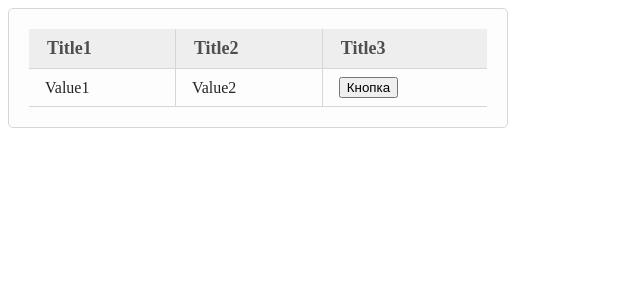
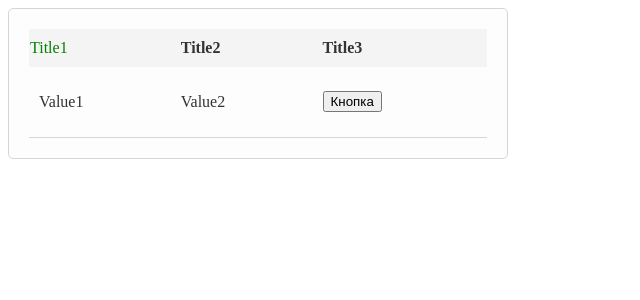
Before and after one commit to Erlinvig/vue-components-library, a Vue app: page / in a window 1280 px wide. Shown: the top 300 px of the page, without its empty margins (0-640 px from the left). Built offline with nearby package versions, Linux system fonts and the light colour scheme.

Commit message:
feat(ui): v-table v-0-5

```diff
--- a/src/components/library/Table/cell.class.js
+++ /dev/null
@@ -1,24 +0,0 @@
-import {UIElement} from '../uielement.class'
-
-export class Cell extends UIElement {
-    constructor() {
-        super();
-        this.value = null;
-        this.component = null;
-    }
-
-    init(cell) {
-        if (cell.style) {
-            cell.style.forEach((style) => {
-                this.style[style.name] = style.value;
-            });
-        }
-
-        if (cell.value) {
-            this.value = cell.value;
-        }
-        if (cell.component) {
-            this.component = cell.component;
-        }
-    }
-}
--- /dev/null
+++ b/src/components/library/Table/cell.vue
@@ -0,0 +1,50 @@
+<template>
+    <td
+            :style="getStyle"
+    >
+        <div v-if="cell.value">
+            <div>{{cell.value}}</div>
+        </div>
+        <div v-if="cell.component">
+            <div :is="cell.component"> </div>
+        </div>
+    </td>
+</template>
+
+<script>
+    export default {
+        props: {
+            cell: Object,
+            styleCellFromTable: Array,
+            styleCellFromRow: Array
+        },
+        data() {
+            return {
+                style: {}
+            }
+        },
+        computed: {
+            getStyle() {
+                if (this.styleCellFromTable && this.cell.isStyleFromTable !== false) {
+                    this.styleCellFromTable.forEach(style => {
+                        this.style[style.name] = style.value;
+                    })
+                }
+
+                if (this.styleCellFromRow && this.cell.isStyleFromRow !== false) {
+                    this.styleCellFromRow.forEach(style => {
+                        this.style[style.name] = style.value;
+                    })
+                }
+
+                if (this.cell.style) {
+                    this.cell.style.forEach(style => {
+                        this.style[style.name] = style.value;
+                    })
+                }
+
+                return this.style
+            }
+        }
+    }
+</script>
--- a/src/components/library/Table/row.class.js
+++ /dev/null
@@ -1,23 +0,0 @@
-import {UIElement} from '../uielement.class'
-import {Cell} from './cell.class'
-
-export class Row extends UIElement {
-    constructor() {
-        super();
-        this.cells = [];
-    }
-
-    init(row) {
-        if (row.style) {
-            row.style.forEach((style) => {
-                this.style[style.name] = style.value;
-            });
-        }
-
-        row.cells.forEach((cell) => {
-            let c = new Cell();
-            c.init(cell);
-            this.cells.push(c)
-        });
-    }
-}
--- /dev/null
+++ b/src/components/library/Table/row.vue
@@ -0,0 +1,50 @@
+<template>
+    <tr
+            :style="getStyle"
+    >
+        <cell
+                v-for="(cell, index) in row.cells"
+                :key="index"
+                :styleCellFromTable="styleCellFromTable"
+                :styleCellFromRow="row.styleCell"
+                :cell="cell"
+        >
+        </cell>
+    </tr>
+</template>
+
+<script>
+    import cell from './cell'
+
+    export default {
+        components: {
+            cell
+        },
+        props: {
+            row: Object,
+            styleRowFromTable: Array,
+            styleCellFromTable: Array
+        },
+        data() {
+            return {
+                style: {}
+            }
+        },
+        computed: {
+            getStyle() {
+                if (this.styleRowFromTable && this.row.isStyleFromTable !== false) {
+                    this.styleRowFromTable.forEach(style => {
+                        this.style[style.name] = style.value;
+                    })
+                }
+
+                if (this.row.style) {
+                    this.row.style.forEach(style => {
+                        this.style[style.name] = style.value;
+                    })
+                }
+                return this.style
+            }
+        }
+    }
+</script>
--- a/src/components/library/Table/table.class.js
+++ /dev/null
@@ -1,23 +0,0 @@
-import {UIElement} from '../uielement.class'
-import {Row} from './row.class'
-
-export class Table extends UIElement {
-    constructor() {
-        super();
-        this.rows = [];
-    }
-
-    init(config) {
-        if (config.style) {
-            config.style.forEach((style) => {
-                this.style[style.name] = style.value;
-            });
-        }
-
-        config.rows.forEach((row) => {
-            let r = new Row();
-            r.init(row);
-            this.rows.push(r)
-        });
-    }
-}
--- a/src/components/library/Table/table.vue
+++ b/src/components/library/Table/table.vue
@@ -1,84 +1,53 @@
 <template>
-    <div class="table"
-         :style="table.style"
-    >
-        <table>
-            <tr class="row"
-                v-for="row in table.rows"
-                :style="row.style"
-                @mouseenter=""
-                @mouseleave=""
-            >
-                <td class="el" v-for="cell in row.cells"
-                    :style="cell.style"
-                >
-                    <div v-if="cell.value">
-                        <span>{{cell.value}}</span>
-                    </div>
-                    <div v-if="cell.component">
-                        <div :is="cell.component"></div>
-                    </div>
-                </td>
-            </tr>
-        </table>
+    <div>
+        <div
+                :style="getStyle"
+        >
+            <table>
+                <row
+                        v-for="(row, index) in config.rows"
+                        :key="index"
+                        :styleRowFromTable="config.styleRow"
+                        :styleCellFromTable="config.styleCell"
+                        :row="row">
+                </row>
+            </table>
+        </div>
     </div>
 </template>
 
 <script>
-    import {Table} from './table.class'
-
+    import row from './row'
     export default {
         props: {
-            config: Object
+            config: {}
         },
-        components: {},
-        created() {
-            this.table.init(this.config);
+        components: {
+            row
         },
         data() {
             return {
-                table: new Table()
+                style: Object
             }
         },
-        methods: {},
-        computed: {}
+        computed: {
+            getStyle() {
+                if (this.config.style) {
+                    this.config.style.forEach(style => {
+                        this.style[style.name] = style.value;
+                    })
+                }
+
+                return this.style
+            }
+        }
     }
 </script>
 
 <style lang="scss" scoped>
-    .table {
-        /*transition: .3s ease;*/
-        /*&:hover {*/
-            /*background-color: #fff;*/
-            /*box-shadow: 0 0 5px rgba(1,1,1,0.2);*/
-        /*}*/
-    }
     table {
+        border-collapse: collapse;
         border-spacing: 0;
         width: 100%;
-
-    }
-    .row {
-        &:hover {
-            background-color: #f8f8f8;
-        }
-        &:first-child {
-            .el {
-                font-size: 18px;
-                font-weight: 700;
-                color: #4e4e4e;
-            }
-
-        }
-    }
-    .el {
-        border-bottom: 1px solid #d6d6d6;
-        border-right: 1px solid #d6d6d6;
-        padding: .5em 1em;
-        color: #252525;
-        font-size: 16px;
-        &:last-child {
-            border-right: none;
-        }
     }
 </style>
--- a/src/components/library/uielement.class.js
+++ /dev/null
@@ -1,5 +0,0 @@
-export class UIElement {
-    constructor() {
-        this.style = {};
-    }
-}
--- a/src/views/Home.vue
+++ b/src/views/Home.vue
@@ -27,16 +27,28 @@
             { name: 'borderColor', value: '#d6d6d6' },
             { name: 'borderRadius', value: '5px' },
           ],
+          styleRow: [
+            { name: 'borderBottom', value: '1px solid #d6d6d6' },
+            { name: 'height', value: '70px' }
+          ],
+          styleCell: [
+            { name: 'padding', value: '10px' },
+            { name: 'color', value: '#333' }
+          ],
           rows: [
             {
               style: [
-                { name: 'backgroundColor', value: '#eee' },
+                { name: 'backgroundColor', value: '#f4f4f4' },
               ],
+              styleCell: [
+                {name: 'font-weight', value: '600'}
+              ],
+              isStyleFromTable: false,
               styleHover: [
                 { name: 'backgroundColor', value: '#aaa'}
               ],
               cells: [
-                {value: 'Title1'},
+                {style: [{ name: 'color', value: 'green' }], value: 'Title1', isStyleFromTable: false, isStyleFromRow: false},
                 {value: 'Title2'},
                 {value: 'Title3'}
               ]
```
